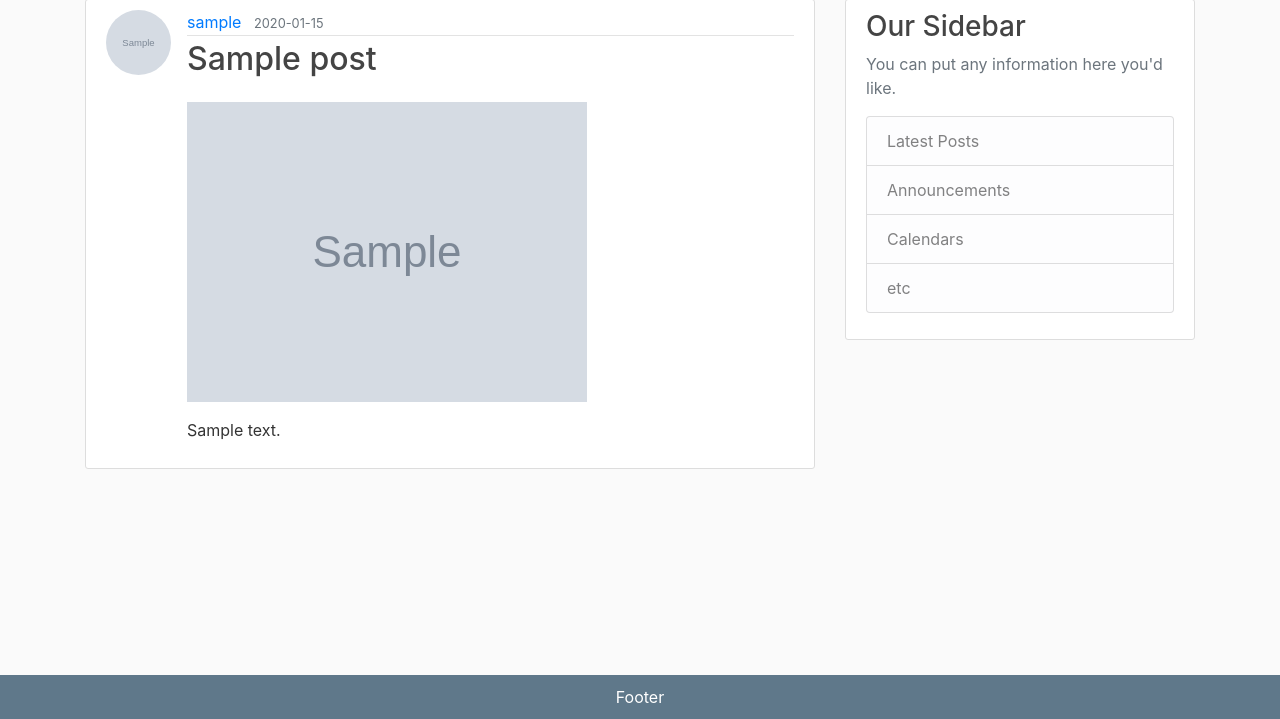
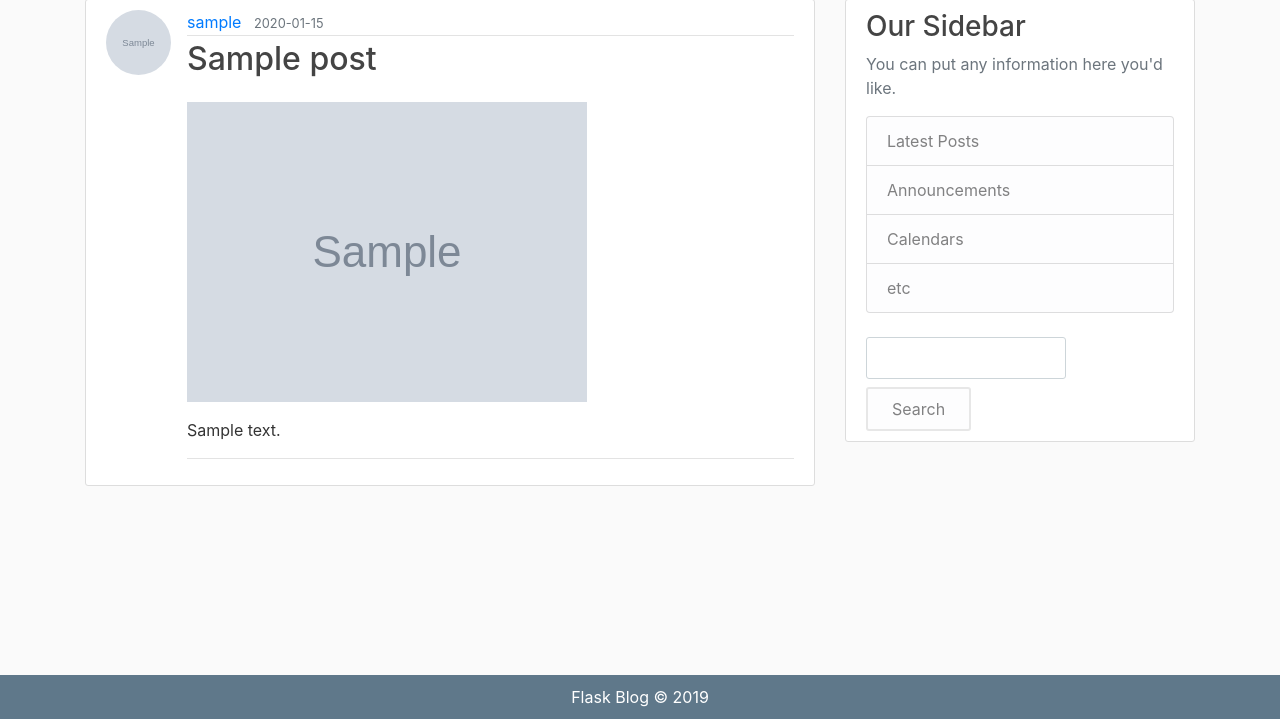
Before and after one commit to larklarky/flask_blog, a Flask app: page /post/1 in a window 1280 px wide. Shown: the part 81-800 px from the top of the page. Run offline with Flask 2, Linux system fonts and the light colour scheme; tables that the repository leaves empty hold one stand-in row (values such as "Sample post"); grey boxes marked "Sample" are stand-in pictures; some libraries are stand-ins or nearby versions.

Commit message:
added Facebook button and fixed style for search box

```diff
--- a/flaskblog/static/main.css
+++ b/flaskblog/static/main.css
@@ -47,6 +47,8 @@ body {
 
   .article-content {
     white-space: pre-line;
+    border-bottom: 1px solid #e3e3e3;
+    padding-bottom: 1rem;
   }
 
   .article-img {
@@ -104,3 +106,30 @@ footer p {
   margin-bottom: 1rem;
   margin-top: 1rem;
 }
+
+button.search{
+  background-color: #fdfdfe;
+  color: #818182;
+  border: 2px solid #e7e7e7;
+  padding: 8px 24px;
+  transition-duration: 0.4s;
+  border-radius: 3px;
+}
+
+input.search {
+  width: 65%;
+  padding: 8px 20px;
+  margin: 8px 0;
+  box-sizing: border-box;
+  border: 1px solid #cdd5d9;
+  border-radius: 3px;
+}
+
+button:hover {
+  background-color: #e7e7e7;;
+  color: #5f788a;
+}
+
+.fb-like {
+  margin: 5px 0 10px 0;
+}
--- a/flaskblog/templates/home.html
+++ b/flaskblog/templates/home.html
@@ -1,10 +1,6 @@
 {% extends "layout.html" %}
 {% block content %}
 
-    <form action="/home" method="GET">
-        <input type="search" name="query">
-        <button type="submit">Search</button>
-    </form>
     {% for post in posts.items %}
 
         <article class="media content-section">
@@ -24,6 +20,7 @@
 
     {% endfor %}
 
+
     {% for page_num in posts.iter_pages(left_edge=1, right_edge=1, left_current=1, right_current=2) %}
         {% if page_num %}
             {% if posts.page == page_num %}
@@ -35,4 +32,5 @@
             ...
         {% endif %}
     {% endfor %}
+
 {% endblock content %}
--- a/flaskblog/templates/layout.html
+++ b/flaskblog/templates/layout.html
@@ -9,6 +9,8 @@
     <!-- Bootstrap CSS -->
     <link rel="stylesheet" href="https://stackpath.bootstrapcdn.com/bootstrap/4.1.3/css/bootstrap.min.css" integrity="sha384-MCw98/SFnGE8fJT3GXwEOngsV7Zt27NXFoaoApmYm81iuXoPkFOJwJ8ERdknLPMO" crossorigin="anonymous">
     <link rel="stylesheet", type="text/css" href="{{ url_for('static', filename='main.css') }}">
+
+    {% block header %} {% endblock header %}
 
     {% if title %}
         <title>Flask Blog - {{ title }}</title>
@@ -72,13 +74,18 @@
                     <li class="list-group-item list-group-item-light">etc</li>
                 </ul>
                 </p>
+                <form action="/home" method="GET">
+                    <input class="search" type="search" name="query">
+                    <button class="search" type="submit">Search</button>
+                </form>
             </div>
             </div>
+
         </div>
     </main>
 
     <footer>
-        <p>Footer</p>
+        <p>Flask Blog &COPY; 2019</p>
     </footer>
 
 
@@ -87,6 +94,16 @@
     <script src="https://code.jquery.com/jquery-3.3.1.slim.min.js" integrity="sha384-q8i/X+965DzO0rT7abK41JStQIAqVgRVzpbzo5smXKp4YfRvH+8abtTE1Pi6jizo" crossorigin="anonymous"></script>
     <script src="https://cdnjs.cloudflare.com/ajax/libs/popper.js/1.14.3/umd/popper.min.js" integrity="sha384-ZMP7rVo3mIykV+2+9J3UJ46jBk0WLaUAdn689aCwoqbBJiSnjAK/l8WvCWPIPm49" crossorigin="anonymous"></script>
     <script src="https://stackpath.bootstrapcdn.com/bootstrap/4.1.3/js/bootstrap.min.js" integrity="sha384-ChfqqxuZUCnJSK3+MXmPNIyE6ZbWh2IMqE241rYiqJxyMiZ6OW/JmZQ5stwEULTy" crossorigin="anonymous"></script>
+
+     <!-- Load Facebook SDK for JavaScript -->
+     <div id="fb-root"></div>
+     <script>(function(d, s, id) {
+       var js, fjs = d.getElementsByTagName(s)[0];
+       if (d.getElementById(id)) return;
+       js = d.createElement(s); js.id = id;
+       js.src = 'https://connect.facebook.net/ru_RU/sdk.js#xfbml=1&version=v3.2';
+       fjs.parentNode.insertBefore(js, fjs);
+     }(document, 'script', 'facebook-jssdk'));</script>
 </body>
 
 </html>
--- a/flaskblog/templates/post.html
+++ b/flaskblog/templates/post.html
@@ -1,4 +1,20 @@
 {% extends "layout.html" %}
+
+{% block header %}
+
+<meta property="og:url"           content="{{ url_for('posts.post', post_id=post.id) }}" />
+<meta property="og:type"          content="website" />
+<meta property="og:title"         content="{{ post.title }}" />
+<meta property="og:description"   content="{{ post.content }}" />
+{% if post.image %}
+    <meta property="og:image" content="{{ post.image }}" />
+{% endif %}
+
+{% endblock header %}
+
+
+
+
 {% block content %}
 
     <article class="media content-section">
@@ -15,10 +31,22 @@
             {% endif %}
             </div>
             <h2 class="article-title">{{ post.title }}</h2>
+
             {% if post.image %}
                 <img class="img-responsive", src="{{ url_for('static', filename='post_pics/' + post.image) }}">
             {% endif %}
             <p class="article-content">{{ post.content }}</p>
+
+            <!-- Your like button code -->
+
+            <div class="fb-like"
+                data-href="{{ url_for('posts.post', post_id=post.id) }}"
+                data-layout="standard"
+                data-action="recommend"
+                data-size="small"
+                data-show-faces="true"
+                data-share="true">
+            </div>
         </div>
     </article>
     <!-- Modal -->
```
